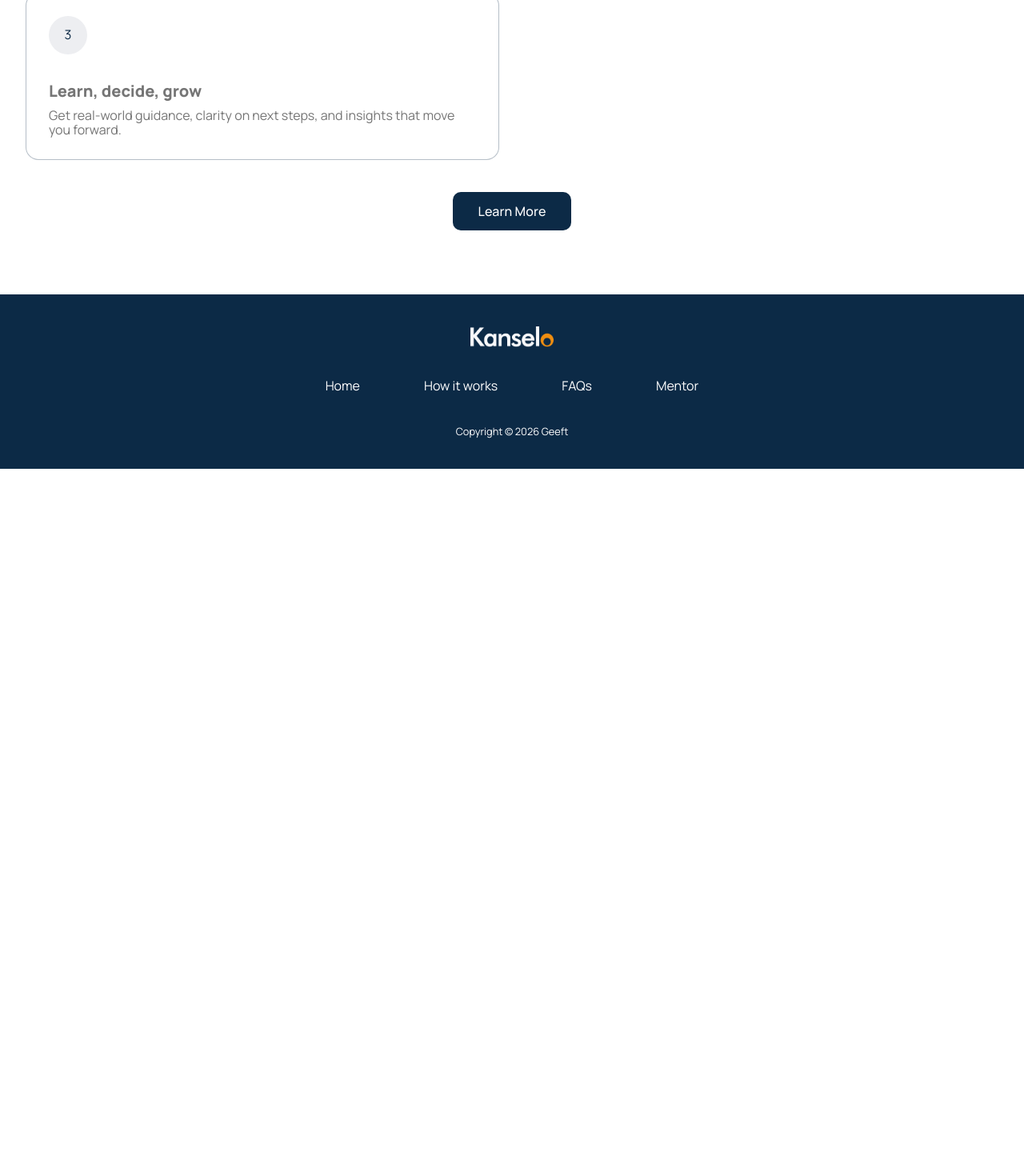
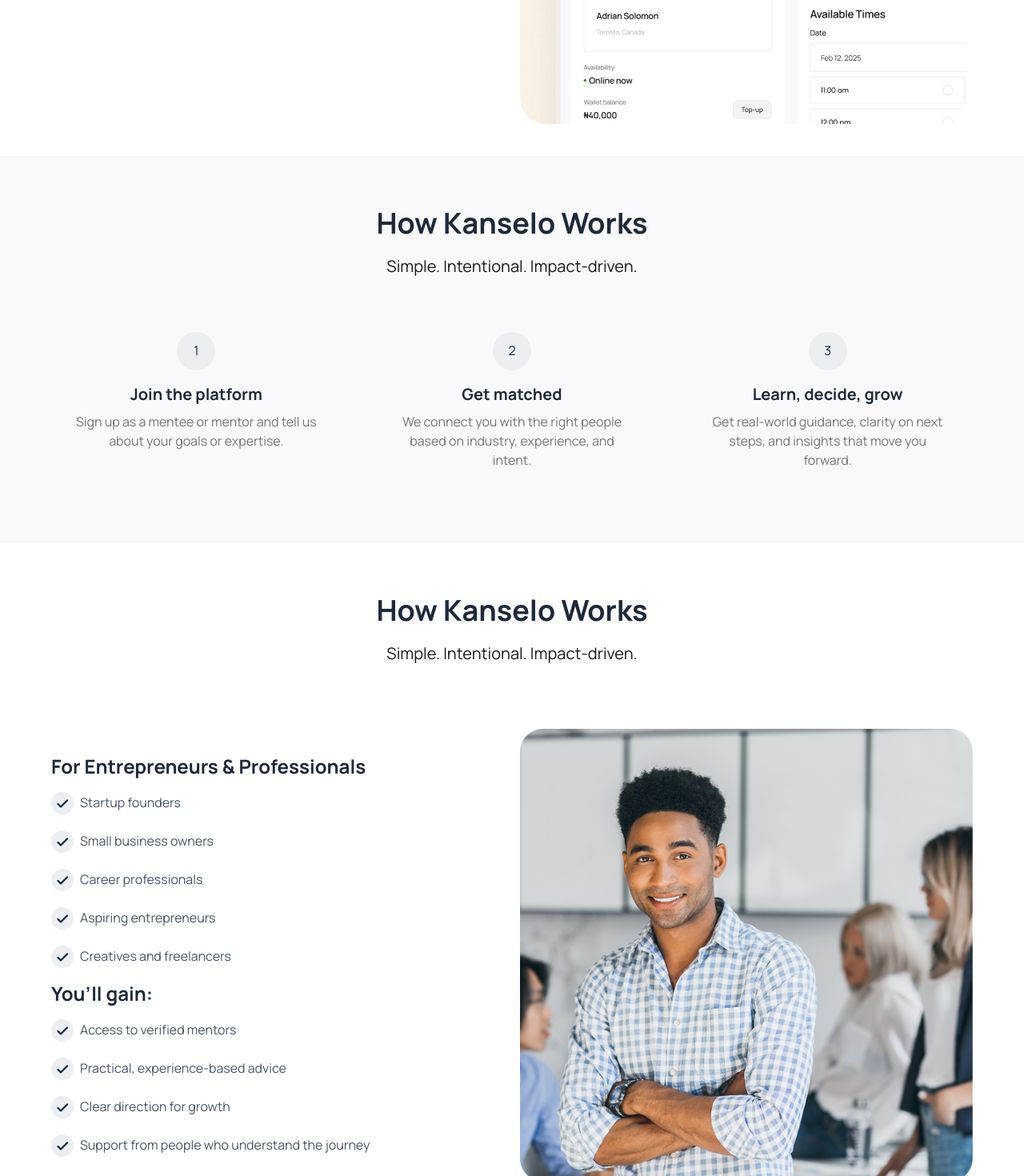
Before and after one commit to jupitaco/kanselo-website, a Next.js app: page / in a window 1280 px wide. Shown: the part 1330-2800 px from the top of the page at 80% size. Before the commit the page ends 1916 px from the top, so only its background shows below. Built offline with nearby package versions, Linux system fonts and the light colour scheme.

Commit message:
complete homepage

```diff
--- a/app/globals.css
+++ b/app/globals.css
@@ -1,11 +1,11 @@
 @import "tailwindcss";
 
 .container {
-  @apply mx-auto w-[97%] lg:w-[95%];
+  @apply mx-auto w-[93%] lg:w-[90%];
 }
 
 :root {
-  font-family: var(--font-sora);
+  font-family: var(--font-manrope);
   line-height: 1.1;
   font-weight: 400;
   font-size: 16px;
@@ -17,7 +17,7 @@
 }
 
 @theme {
-  --font-sora: "Manrope", "san-serif";
+  --font-manrope: "Manrope", "san-serif";
   --color-primary: #0c2a46;
   --color-secondary-25: #efe8e1;
   --color-secondary: #f08e10;
@@ -32,7 +32,7 @@
   --color-grey-400: #757575;
   --color-grey-500: #191919;
   --color-grey-550: #8a8c91;
-  --color-grey-600: #73757c;
+  --color-grey-600: #475569;
   --color-grey-700: #0e0709;
   --color-grey-800: #1e293b;
   --color-grey-900: #090909;
@@ -89,17 +89,29 @@
     @apply text-grey-500 text-sm;
   }
 
+  h1,
+  h2,
+  h3,
+  h4 {
+    @apply text-grey-800 font-bold;
+  }
   h1 {
     @apply text-3xl font-extrabold lg:text-6xl;
   }
+  h2 {
+    @apply text-2xl lg:text-4xl;
+  }
 
-  h2,
   h3 {
-    @apply text-xl font-semibold lg:text-2xl;
+    @apply text-xl lg:text-2xl;
   }
 
   h4 {
-    @apply text-lg font-semibold lg:text-xl;
+    @apply text-lg lg:text-xl;
+  }
+
+  p {
+    @apply text-base;
   }
 }
 
--- a/app/layout.tsx
+++ b/app/layout.tsx
@@ -4,7 +4,7 @@
 import Footer from "@/components/footer/footer";
 import AOSAnimation from "@/constants/aosInit";
 
-const geistSans = Manrope({
+const manrope = Manrope({
   variable: "--font-manrope-sans",
   subsets: ["latin"],
 });
@@ -36,7 +36,7 @@
 }>) {
   return (
     <html lang="en">
-      <body className={`${geistSans.variable} antialiased`}>
+      <body className={`${manrope.variable} antialiased`}>
         <AOSAnimation>
           <Navbar />
           {children}
--- a/app/page.tsx
+++ b/app/page.tsx
@@ -1,6 +1,18 @@
 import Button from "@/components/ui/button";
-import { howItWorks } from "@/constants";
+import { FAQs } from "@/components/ui/faq";
+import { GetStarted } from "@/components/ui/getStarted";
+import {
+  forMentors,
+  homeFaq,
+  howItWorks,
+  whoFor,
+  whyKanselo,
+  whyMentors,
+  whyMentorsOnKanselo,
+  youGain,
+} from "@/constants";
 import { allImages } from "@/public/images/images";
+import { CheckedIcon } from "@/public/svgs/svgs";
 import Image from "next/image";
 
 export default function Home() {
@@ -55,38 +67,191 @@
         </figure>
       </section>
 
-      <section id="how-it-works" className="bg-grey-50 py-10">
+      <section className="container grid grid-cols-1 items-center gap-5 py-10 lg:grid-cols-2">
+        <article data-aos="fade-left" className="w-full space-y-4 md:w-10/12">
+          <h3>Guidance shouldn’t be a privilege</h3>
+          <p>
+            Every ambitious idea deserves access to experience.
+            <br /> <br />
+            Kanselo exists to close the gap between where you are and where you
+            want to be by making credible mentorship accessible, intentional,
+            and practical. We connect people who are building with people who
+            have already built.
+          </p>
+        </article>
+
+        <figure data-aos="fade-left">
+          <Image src={allImages.guidance} alt="" />
+        </figure>
+      </section>
+
+      <section id="how-it-works" className="bg-grey-5 py-16">
         <article className="container flex flex-col items-center justify-between space-y-10 overflow-hidden">
           <hgroup data-aos="fade-down" className="space-y-5 text-center">
             <h2>How Kanselo Works</h2>
-            <h4 className="text-grey-600">
+            <h4 className="text-grey-500 font-normal!">
               Simple. Intentional. Impact-driven.
             </h4>
           </hgroup>
 
-          <ul className="grid grid-cols-1 gap-8 lg:grid-cols-2">
+          <ul className="grid grid-cols-1 gap-8 lg:grid-cols-3">
             {howItWorks.map(({ title, subtext }, idx) => (
               <li
+                data-aos="fade-right"
                 key={idx}
-                className="border-primary/30 space-y-8 rounded-2xl border bg-white p-7"
+                className="flex flex-col items-center space-y-4 p-7"
               >
-                <div
-                  data-aos="zoom-in"
-                  className="text-primary bg-grey-100 grid size-12 place-items-center rounded-full"
-                >
+                <div className="text-primary bg-grey-100 grid size-12 place-items-center rounded-full">
                   {idx + 1}
                 </div>
-                <div data-aos="fade-right" className="space-y-2">
-                  <h4 className="font-black">{title}</h4>
+                <div className="space-y-2 text-center">
+                  <h4 className="">{title}</h4>
                   <p>{subtext}</p>
                 </div>
               </li>
             ))}
           </ul>
-
-          <Button className="pry-btn">Learn More</Button>
         </article>
       </section>
+
+      <section className="container space-y-10 overflow-hidden py-16">
+        <hgroup data-aos="fade-down" className="space-y-5 text-center">
+          <h2>How Kanselo Works</h2>
+          <h4 className="text-grey-500 font-normal!">
+            Simple. Intentional. Impact-driven.
+          </h4>
+        </hgroup>
+        <article className="grid grid-cols-1 items-center gap-5 py-10 lg:grid-cols-2">
+          <div data-aos="fade-left" className="w-full space-y-4 md:w-10/12">
+            <article className="space-y-4">
+              <h3>For Entrepreneurs & Professionals</h3>
+              <ul className="flex flex-col gap-5">
+                {whoFor.map((item, idx) => (
+                  <li
+                    key={idx}
+                    className="text-grey-600 inline-flex items-center gap-2"
+                  >
+                    <CheckedIcon /> {item}
+                  </li>
+                ))}
+              </ul>
+            </article>
+
+            <article className="space-y-4">
+              <h3>You’ll gain:</h3>
+              <ul className="flex flex-col gap-5">
+                {youGain.map((item, idx) => (
+                  <li
+                    key={idx}
+                    className="text-grey-600 inline-flex items-center gap-2"
+                  >
+                    <CheckedIcon /> {item}
+                  </li>
+                ))}
+              </ul>
+            </article>
+          </div>
+
+          <figure data-aos="fade-right">
+            <Image src={allImages.whoFor} alt="" />
+          </figure>
+        </article>
+        <article className="flex flex-wrap-reverse items-center justify-between gap-5 py-10">
+          <figure data-aos="fade-left w-full lg:w-6/12">
+            <Image src={allImages.forMentors} alt="" />
+          </figure>
+          <div
+            data-aos="fade-right"
+            className="w-full flex-1 space-y-4 pl-0 md:w-10/12 md:pl-10"
+          >
+            <article className="space-y-4">
+              <h3>For Mentors & Advisors</h3>
+              <ul className="flex flex-col gap-5">
+                {forMentors.map((item, idx) => (
+                  <li
+                    key={idx}
+                    className="text-grey-600 inline-flex items-center gap-2"
+                  >
+                    <CheckedIcon /> {item}
+                  </li>
+                ))}
+              </ul>
+            </article>
+
+            <article className="space-y-4">
+              <h3>Why mentor on Kanselo:</h3>
+              <ul className="flex flex-col gap-5">
+                {whyMentors.map((item, idx) => (
+                  <li
+                    key={idx}
+                    className="text-grey-600 inline-flex items-center gap-2"
+                  >
+                    <CheckedIcon /> {item}
+                  </li>
+                ))}
+              </ul>
+            </article>
+          </div>
+        </article>
+      </section>
+
+      <section id="how-it-works" className="bg-grey-5 py-16">
+        <article className="container flex flex-col items-center justify-between space-y-10 overflow-hidden">
+          <hgroup data-aos="fade-down" className="space-y-5 text-center">
+            <h2>Why Kanselo</h2>
+            <h4 className="text-grey-500 font-normal!">
+              Built on trust. Designed for growth.
+            </h4>
+          </hgroup>
+
+          <ul className="grid grid-cols-1 lg:grid-cols-4">
+            {whyKanselo.map(({ title, subtext, icon }, idx) => (
+              <li
+                data-aos="fade-right"
+                key={idx}
+                className="flex flex-col items-center space-y-4 p-7"
+              >
+                <div>{icon}</div>
+                <div className="space-y-2 text-center">
+                  <h4 className="">{title}</h4>
+                  <p>{subtext}</p>
+                </div>
+              </li>
+            ))}
+          </ul>
+        </article>
+      </section>
+
+      <GetStarted
+        title="This isn’t motivation. It’s direction."
+        subtitle="Kanselo helps ambitious people make smarter decisions, avoid costly mistakes, and move forward with confidence — guided by those who’ve already walked the path."
+      />
+
+      <section className="container space-y-10 overflow-hidden py-16">
+        <article className="grid grid-cols-1 items-center gap-5 py-10 lg:grid-cols-2">
+          <article data-aos="fade-left" className="w-full space-y-8 md:w-10/12">
+            <h2>Work Directly With Kanselo</h2>
+            <p>
+              Want Kanselo to build your business for you? From Company setup to
+              product, systems and optional staffing - We handle the heavy
+              lifting and hand you a business that’s ready to run.
+            </p>
+            <Button
+              link
+              href="/build-with-us"
+              className="pry-btn w-full md:w-fit"
+            >
+              Build with Kanselo
+            </Button>
+          </article>
+
+          <figure data-aos="fade-right">
+            <Image src={allImages.workWithUs} alt="" />
+          </figure>
+        </article>
+      </section>
+
+      <FAQs faqsData={homeFaq} />
     </main>
   );
 }
--- a/components/navbar/navbar.tsx
+++ b/components/navbar/navbar.tsx
@@ -23,7 +23,7 @@
   return (
     <header
       // className={`grid h-24 w-full place-items-center`}
-      className={`border-grey-100 sticky top-0 z-50 grid min-h-20 w-full place-items-center border-b ${
+      className={`sticky top-0 z-50 grid min-h-20 w-full place-items-center ${
         isScrolled ? "bg-white/80 backdrop-blur-xs" : "bg-white"
       }`}
     >
--- /dev/null
+++ b/components/ui/faq.tsx
@@ -0,0 +1,36 @@
+import Button from "./button";
+
+export const FAQs = ({
+  faqsData,
+}: {
+  faqsData: { question: string; answer: string }[];
+}) => {
+  return (
+    <section id="faqs" className="bg-grey-50 mb-16 space-y-10 py-10">
+      <article className="container space-y-10">
+        <h3>Frequently Asked Questions</h3>
+
+        <ul className="grid grid-cols-1 gap-4 gap-y-10 md:grid-cols-2 lg:grid-cols-3">
+          {faqsData.map(({ question, answer }, idx) => (
+            <li key={idx} className="space-y-2">
+              <h4 className="text-lg font-bold">{question}</h4>
+              <p>{answer}</p>
+            </li>
+          ))}
+        </ul>
+      </article>
+
+      <article className="bg-grey-5 container flex flex-wrap items-center justify-between gap-4 rounded-3xl p-6">
+        <div className="space-y-3">
+          <h4 className="font-black">Still have questions?</h4>
+          <p>
+            We understand. Let&apos;s get in touch directly with our team, then.
+          </p>
+        </div>
+        <Button className="pry-btn max-h-12 w-full py-0! md:w-fit">
+          Contact us
+        </Button>
+      </article>
+    </section>
+  );
+};
--- a/constants/index.tsx
+++ b/constants/index.tsx
@@ -81,36 +81,36 @@
 
 export const homeFaq = [
   {
-    title: "What is Kanselo?",
-    subtext:
+    question: "What is Kanselo?",
+    answer:
       "A digital mentorship and business advisory platform connecting ambitious individuals with experienced mentors.",
   },
   {
-    title: "Who can join?",
-    subtext:
+    question: "Who can join?",
+    answer:
       "Entrepreneurs, professionals, and experienced advisors who want to learn or give back.",
   },
   {
-    title: "Is Kanselo free?",
-    subtext:
+    question: "Is Kanselo free?",
+    answer:
       "Early access details and pricing will be shared with waiting-list members.",
   },
 ];
 
 export const mentorsFaq = [
   {
-    title: "Who can become a mentor?",
-    subtext:
+    question: "Who can become a mentor?",
+    answer:
       "Experienced founders, professionals, and business owners with proven, real-world experience.",
   },
   {
-    title: "Is mentoring paid?",
-    subtext:
+    question: "Is mentoring paid?",
+    answer:
       "Details on compensation and engagement models will be shared with approved mentors.",
   },
   {
-    title: "How much time is required?",
-    subtext: "Mentoring is flexible and structured around your availability.",
+    question: "How much time is required?",
+    answer: "Mentoring is flexible and structured around your availability.",
   },
 ];
 
```
Also changed, not shown: components/ui/getStarted.tsx (+17 -13 lines), public/svgs/svgs.tsx (+11 -10 lines).
